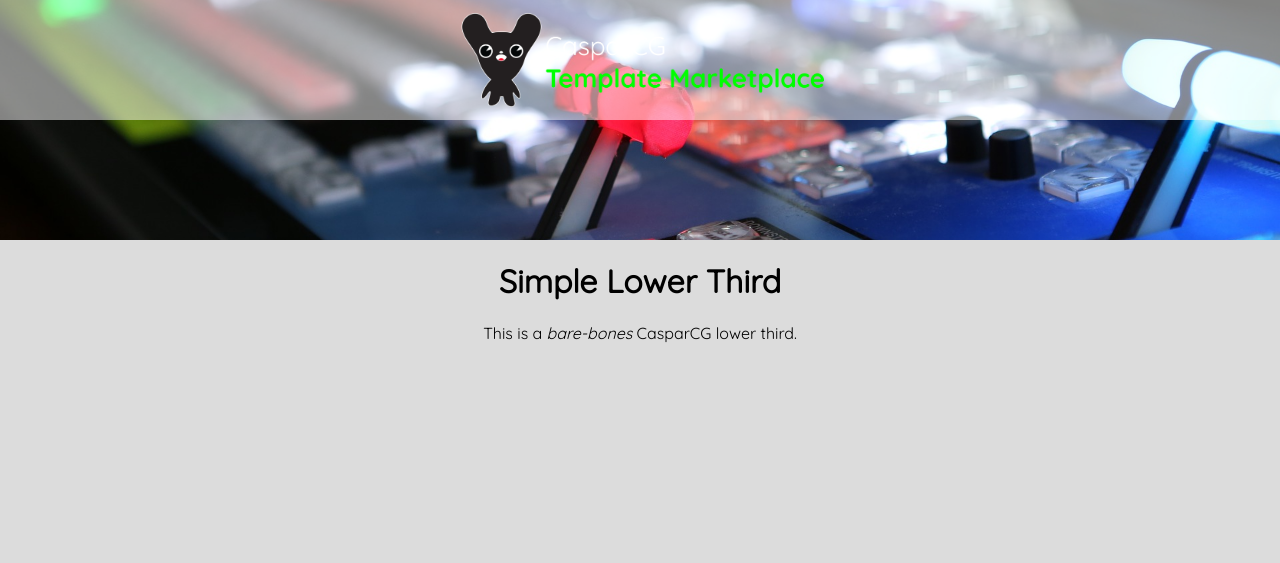
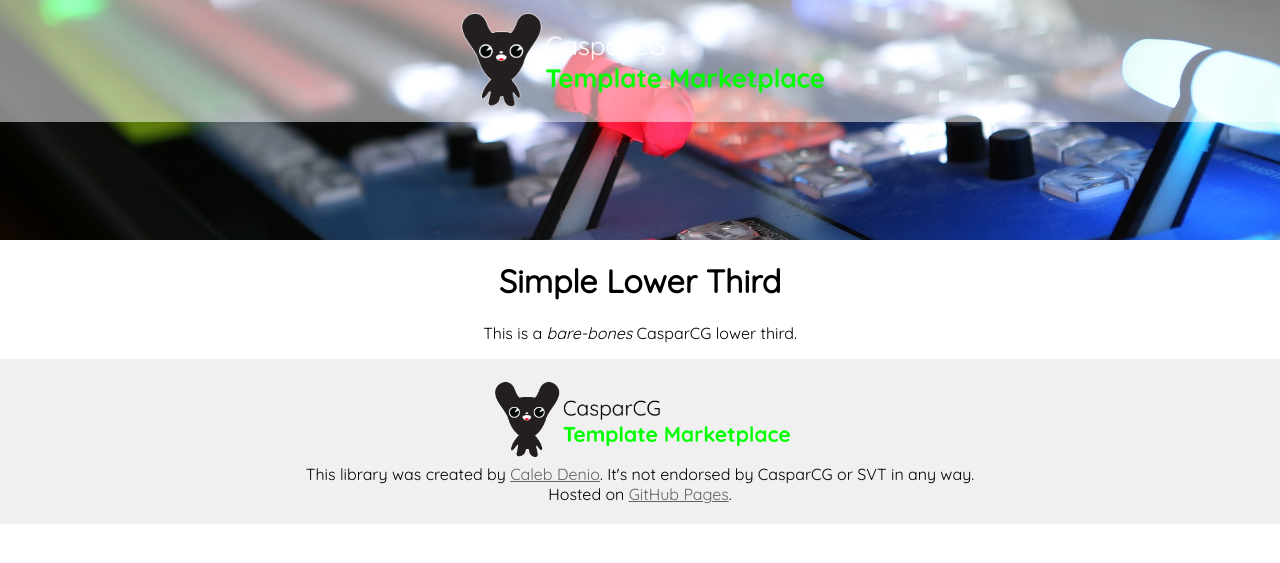
Before and after one commit to cjdenio/casparcg-template-marketplace, a Jekyll site: the page built from _caspar_templates/simple-lower-third.md, in a window 1280 px wide. Shown: the top 563 px of the page. Built offline with Jekyll 4.4.1, drawn with Linux system fonts in a browser that asks for light colours.

Commit message:
Many much updates

```diff
--- a/_config.yml
+++ b/_config.yml
@@ -1,3 +1,5 @@
+baseurl: /casparcg-template-marketplace
+
 collections:
   caspar_templates:
     output: true
--- /dev/null
+++ b/_includes/footer.html
@@ -0,0 +1,8 @@
+<div id="footer">
+    <img src="/casparcg-template-marketplace/img/logo.png" width="300px" /><br /> This library was created by <a
+        href="https://github.com/cjdenio" target="_blank">Caleb Denio</a>. It's not endorsed by CasparCG or SVT in any
+    way.<br /> Hosted on <a href="https://github.com/cjdenio/casparcg-template-marketplace" target="_blank">GitHub
+        Pages</a>.
+</div>
+
+<script src="{{ site.baseurl }}/index.js"></script>
--- /dev/null
+++ b/_includes/header.html
@@ -0,0 +1,18 @@
+<!DOCTYPE html>
+
+<head>
+    <link rel="stylesheet" href="/casparcg-template-marketplace/css/index.css" />
+    <link rel="stylesheet" href="/casparcg-template-marketplace/css/templates.css" />
+
+    <link href="https://fonts.googleapis.com/css?family=Quicksand" rel="stylesheet">
+    {% if page.template_name %}
+    <title>{{ page.template_name }} | CasparCG Template Marketplace</title>
+    {% else %}
+    <title>CasparCG Template Marketplace</title>
+    {% endif %}
+</head>
+
+<div id="header">
+    <a href="{{ site.baseurl }}"><img id="logo" src="/casparcg-template-marketplace/img/logo-light.png"
+            alt="CasparCG Template Marketplace" /></a>
+</div>
--- a/_layouts/template.html
+++ b/_layouts/template.html
@@ -1,24 +1,19 @@
-<link rel="stylesheet" href="/casparcg-template-marketplace/css/index.css" />
-<link href="https://fonts.googleapis.com/css?family=Quicksand" rel="stylesheet">
+{% include header.html %}
 <style>
     *{
         color: black;
     }
     body{
-        background-color: rgb(220, 220, 220);
+        /*background-color: rgb(220, 220, 220);*/
     }
     #content-1{
         height: 240px !important;
     }
 </style>
 
-<div id="header">
-    <a href="/casparcg-template-marketplace"><img id="logo" src="/casparcg-template-marketplace/img/logo-light.png" alt="CasparCG Template Marketplace" /></a>
-</div>
-
 <div id="content-1"></div>
 
 <h1>{{ page.template_name }}</h1>
 {{ content }}
 
-<script src="/casparcg-template-marketplace/index.js"></script>
+{% include footer.html %}
--- a/css/index.css
+++ b/css/index.css
@@ -3,11 +3,15 @@
     font-family: Quicksand, sans-serif;
 }
 
+html, body{
+    height: 100%;
+}
 body {
     background-color: rgb(255, 255, 255);
     padding: 0;
     margin: 0;
     text-align: center;
+    width: 100%;
 }
 
 div#header {
--- a/index.js
+++ b/index.js
@@ -2,8 +2,8 @@
 var logo = document.getElementById("logo");
 var darkLogo = document.getElementById("dark-logo");
 
-document.body.onscroll = function() {
-    if (document.body.scrollTop >= 150) {
+window.onscroll = function() {
+    if (window.scrollY >= 150) {
         header.style.backgroundColor = "white";
         header.style.boxShadow = "0px 0px 7px black";
 
@@ -15,5 +15,5 @@
 
         logo.src = '/casparcg-template-marketplace/img/logo-light.png';
     }
-    console.log(document.body.scrollTop);
+    console.log(window.scrollY);
 }
```
Also changed, not shown: _caspar_templates/simple-countdown-clock.md (+2 -1 lines), _caspar_templates/simple-lower-third.md (+2 -1 lines), index.html (+9 -25 lines), thumbnails/simple-lower-third.png (added), 1 other file.
